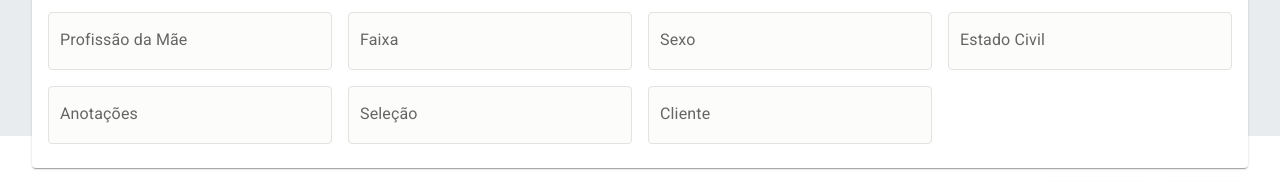
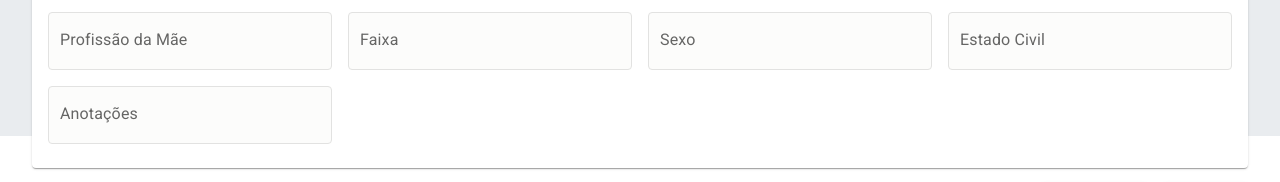
Before and after one commit to felipebsoares/Judo_Project, a React (Create React App) app in the folder frontend/: page /atletas/1 in a window 1280 px wide. Shown: the part 664-846 px from the top of the page. Built offline with nearby package versions, Linux system fonts and the light colour scheme.

Commit message:
feat: add

```diff
--- a/frontend/src/pages/atletas-page/components/atletas-form/atletas-form.tsx
+++ b/frontend/src/pages/atletas-page/components/atletas-form/atletas-form.tsx
@@ -446,36 +446,6 @@ export const AtletasForm: React.FC<Props> = ({ onSubmit, id }) => {
             )}
           />
         </Grid>
-
-        <Grid item lg={3} xs={12}>
-          <Controller
-            name="selecao"
-            control={control}
-            render={({ field }) => (
-              <TextFieldInput
-                fullWidth
-                label="Seleção"
-                variant="filled"
-                {...field}
-              />
-            )}
-          />
-        </Grid>
-
-        <Grid item lg={3} xs={12}>
-          <Controller
-            name="cliente"
-            control={control}
-            render={({ field }) => (
-              <TextFieldInput
-                fullWidth
-                label="Cliente"
-                variant="filled"
-                {...field}
-              />
-            )}
-          />
-        </Grid>
       </Grid>
     </form>
   );
--- a/frontend/src/shared/domain-types/models/atletas.ts
+++ b/frontend/src/shared/domain-types/models/atletas.ts
@@ -28,6 +28,4 @@ export type FormAtletas = {
   sexo: string;
   estado_civil: string;
   anotacoes: string;
-  selecao: string;
-  cliente: string;
 };
```
Also changed, not shown: frontend/src/shared/components/types/index.ts (+0 -8 lines).
